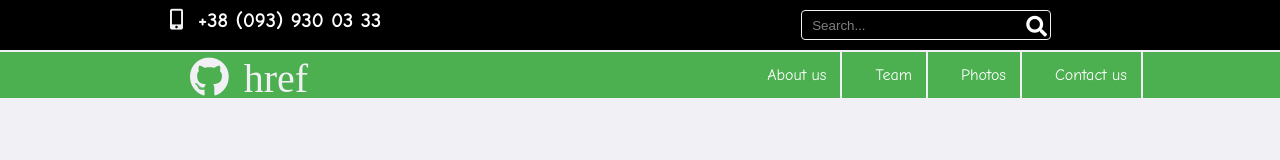
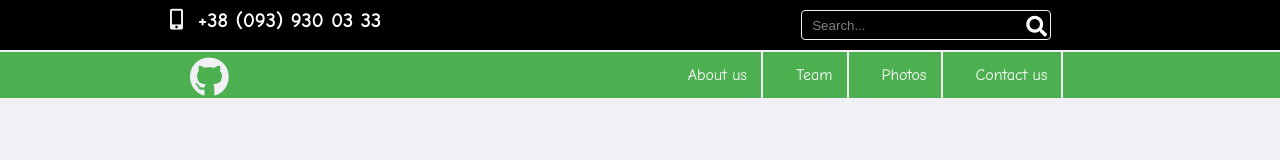
Before and after one commit to vlvbr/macketcourse, a plain HTML site: page index.html in a window 1280 px wide. Drawn offline with Linux system fonts and the light colour scheme.

```diff
--- a/index.html
+++ b/index.html
@@ -19,7 +19,7 @@
 </header>
 <header class="header1">
     <div class="container1">
-        <i class="fab fa-github"><a href=""></a>href </i>
+        <i class="fab fa-github"></i>
         <ul>
             <li class="list"><a href="javascript:void(0);" class="hrefs">About us</a></li>
             <li class="list"><a href="javascript:void(0);" class="hrefs">Team</a></li>
```
